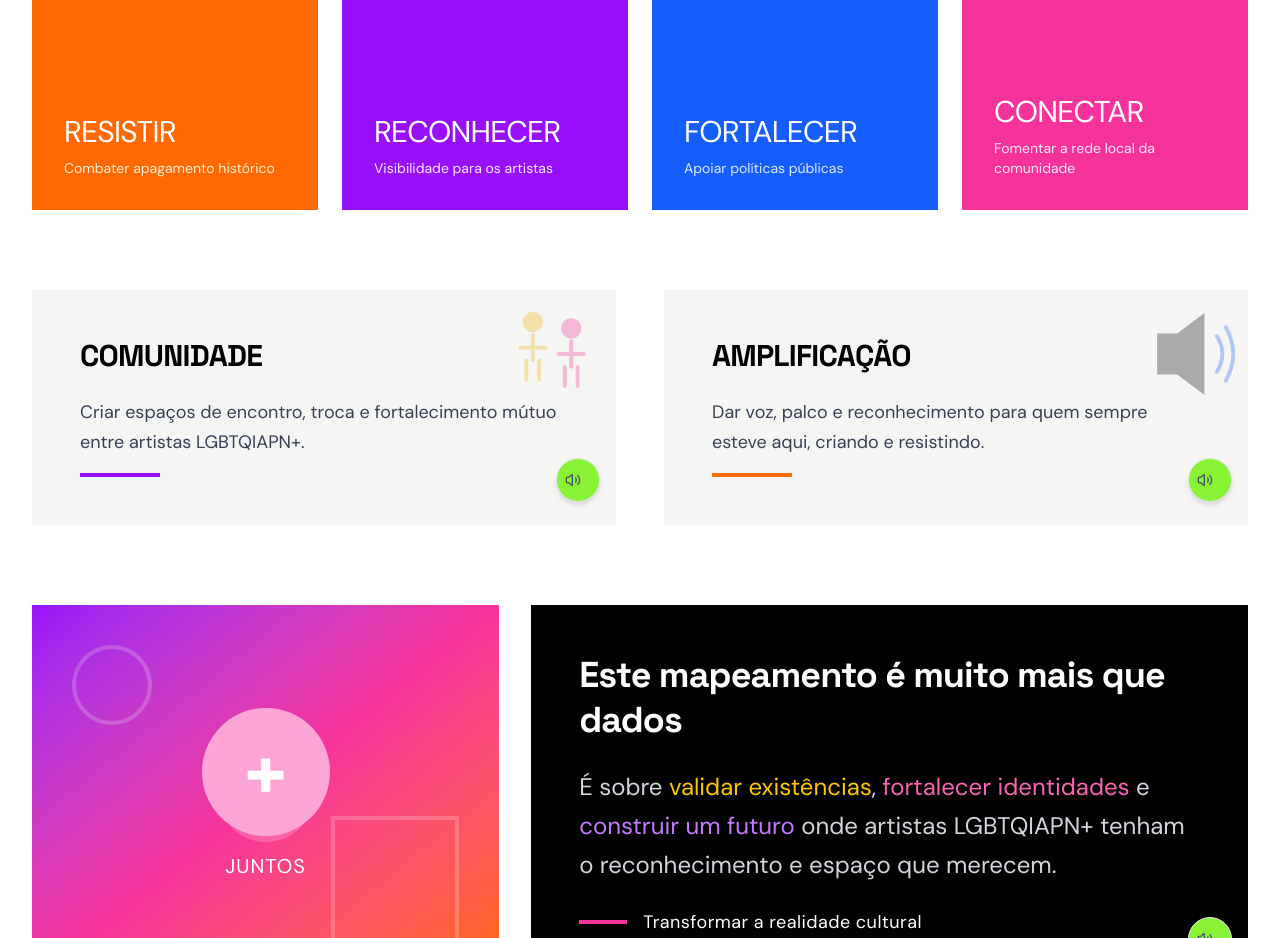
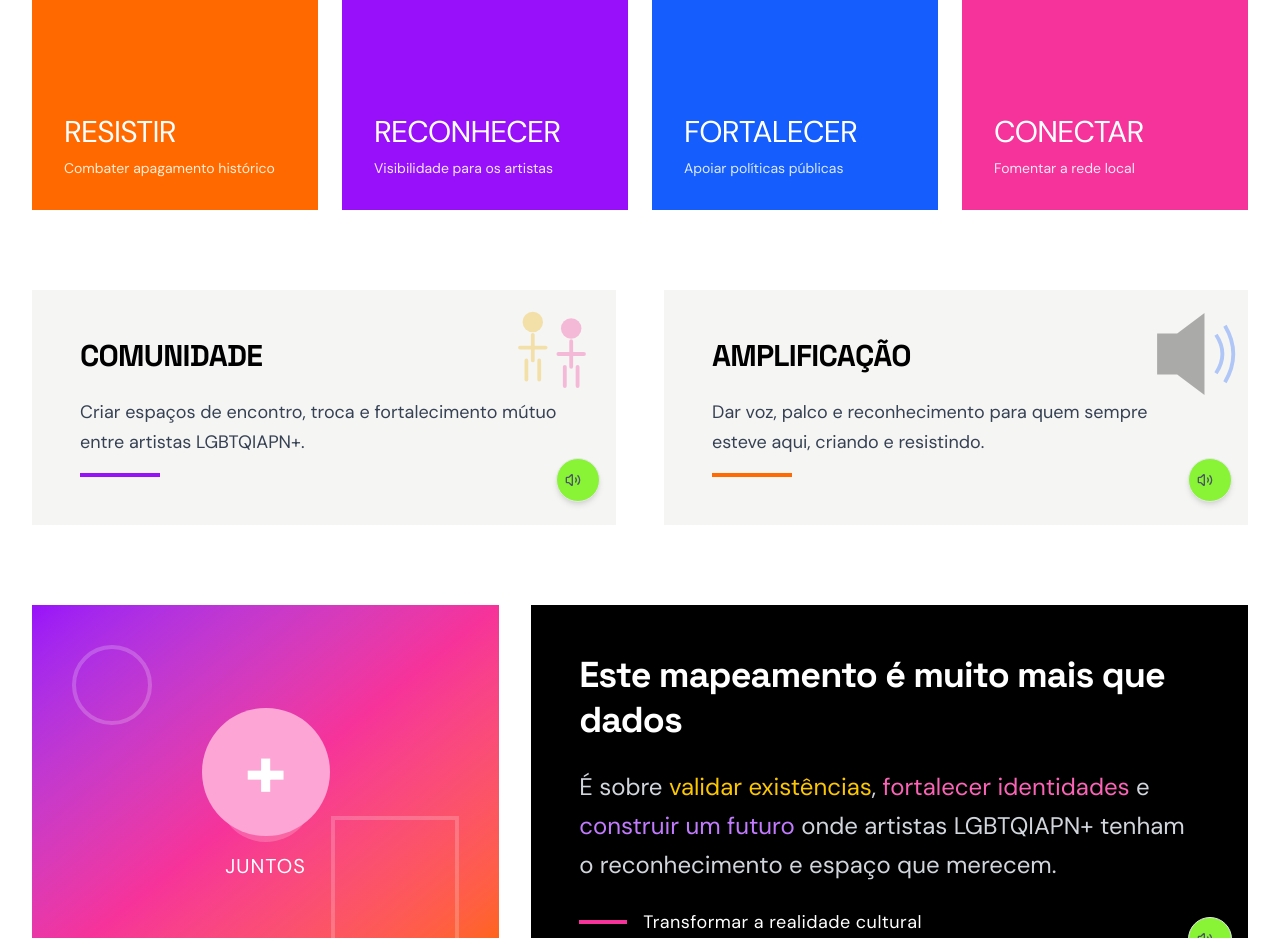
Before and after one commit to visibilidadeemfocosr-web/landing-page-visibilidade-em-foco, a Next.js app: page / in a window 1280 px wide. Shown: the part 5280-6218 px from the top of the page. Built offline with nearby package versions, Linux system fonts and the light colour scheme; no server answers; the database is empty.

Commit message:
Alterar texto do card CONECTAR: de 'Fomentar a rede local da comunidade' para 'Fomentar a rede local'

```diff
--- a/components/new-design/Impact.tsx
+++ b/components/new-design/Impact.tsx
@@ -87,7 +87,7 @@ export function Impact() {
             <div className="text-xs sm:text-sm tracking-widest">04</div>
             <div>
               <div className="text-xl sm:text-2xl md:text-3xl tracking-tight mb-1 sm:mb-2">CONECTAR</div>
-              <p className="text-xs sm:text-sm text-pink-100">Fomentar a rede local da comunidade</p>
+              <p className="text-xs sm:text-sm text-pink-100">Fomentar a rede local</p>
             </div>
           </div>
         </motion.div>
```
